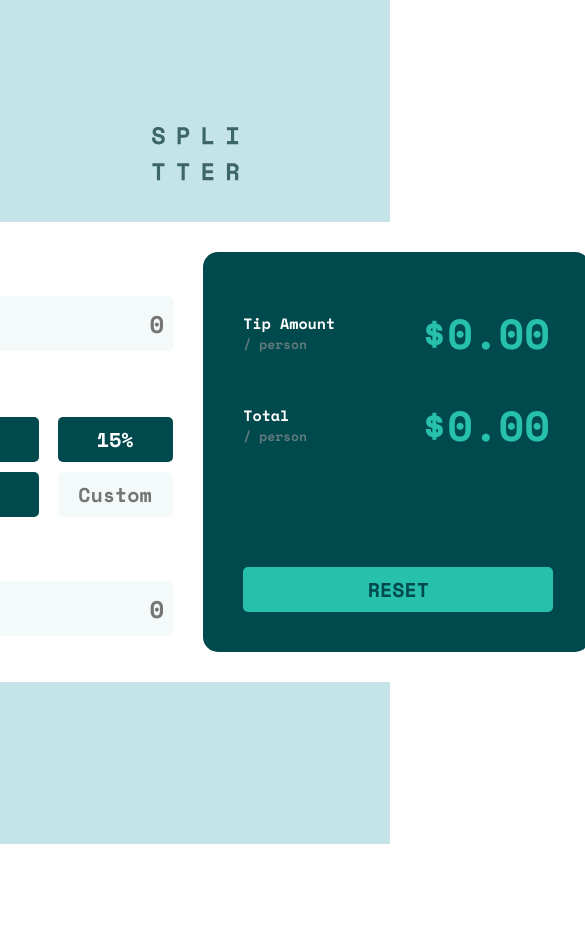
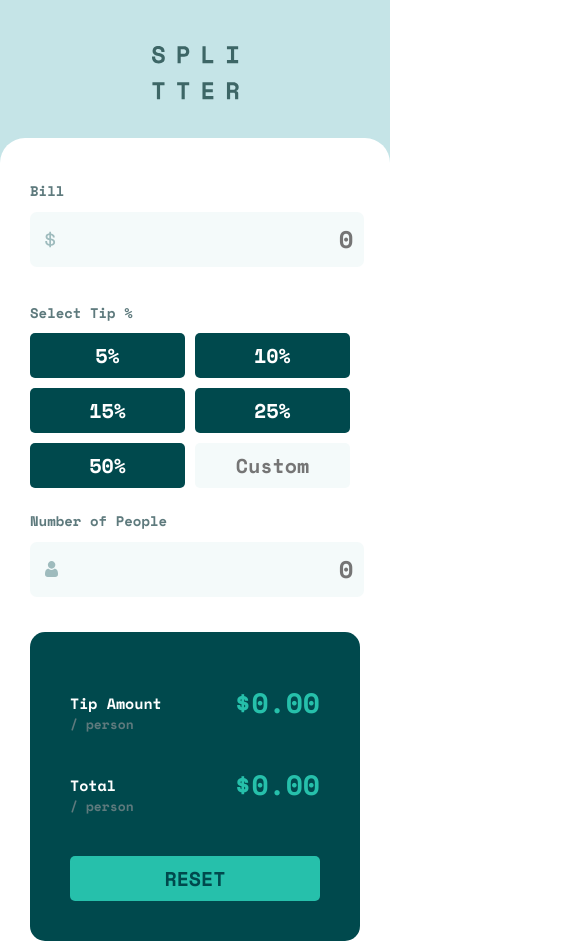
Before and after one commit to Whaleless/splitter-app, a plain HTML site: page index.html in a window 390 px wide. Shown: the top 941 px of the page, 585 px wide, since content can reach past the window. Before the commit the page ends 844 px from the top, so only its background shows below. Drawn offline with nearby package versions, Linux system fonts and the light colour scheme.

Commit message:
Release 2.0
- mobile version created
- minor bug fixes

```diff
--- a/index.html
+++ b/index.html
@@ -10,15 +10,12 @@
   <link rel="icon" type="image/png" sizes="32x32" href="./images/favicon-32x32.png">
   <link rel="stylesheet" type="text/css" href="style.css">
   <title>Splitter</title>
-
 </head>
 <body>
-
   <section class="back">
 
+  <section class="main-block">
     <img src="images/logo.svg" class="logo">
-
-  <section class="main-block">
     <section class="settings-block">
 
       <div class="bill-block">
@@ -32,24 +29,24 @@
           <input type="radio" name="tips" id="0%Tip" class="tip-radios tip-0" value="0" checked>
         </div>
         <div class="radio-block">
-    <input type="radio" name="tips" id="5%Tip" class="tip-radios tip-5%" value="5">
-    <label for="5%Tip" class="tipLabel tip-5%">5%</label>
+          <input type="radio" name="tips" id="5%Tip" class="tip-radios" value="5">
+          <label for="5%Tip" class="tipLabel">5%</label>
         </div>
         <div class="radio-block">
-    <input type="radio" name="tips" id="10%Tip" class="tip-radios tip-10%" value="10">
-    <label for="10%Tip" class="tipLabel tip-10%">10%</label>
+          <input type="radio" name="tips" id="10%Tip" class="tip-radios" value="10">
+          <label for="10%Tip" class="tipLabel">10%</label>
         </div>
         <div class="radio-block">
-    <input type="radio" name="tips" id="15%Tip" class="tip-radios tip-15%" value="15">
-    <label for="15%Tip" class="tipLabel tip-15%">15%</label>
+          <input type="radio" name="tips" id="15%Tip" class="tip-radios" value="15">
+          <label for="15%Tip" class="tipLabel">15%</label>
         </div>
         <div class="radio-block">
-    <input type="radio" name="tips" id="25%Tip" class="tip-radios tip-25%" value="25">
-    <label for="25%Tip" class="tipLabel tip-25%">25%</label>
+          <input type="radio" name="tips" id="25%Tip" class="tip-radios" value="25">
+          <label for="25%Tip" class="tipLabel">25%</label>
         </div>
         <div class="radio-block">
-    <input type="radio" name="tips" id="50%Tip" class="tip-radios tip-50%" value="50">
-    <label for="50%Tip" class="tipLabel tip-50%">50%</label>
+          <input type="radio" name="tips" id="50%Tip" class="tip-radios" value="50">
+          <label for="50%Tip" class="tipLabel">50%</label>
         </div>
         <div class="radio-block">
           <input type="text" name="tips" placeholder="Custom" class="tip-custom tip-custom-unselected">
@@ -61,7 +58,6 @@
         <p class="error dis">Can't be zero</p>
         <input type="text" placeholder="0" class="People-Num" maxlength="3" id="PeopleNum">
       </div>
-
   </section>
 
   <section class="result-block">
@@ -77,9 +73,7 @@
   <p class="Result-desc">/ person</p>
   <h2 class="totalResult result result-standart">$0.00</h2>
 </div>
-
     <input type="button" value="Reset" class="resetButton">
-
     </section>
   </section>
 </section>
--- a/script.js
+++ b/script.js
@@ -57,6 +57,7 @@ for (let i = 0; i < 6; i++) {
 
     resetButton.addEventListener('click', function () {
         radioButton.checked = false;
+        radioDef.checked = true;
 
         customTip.value = '';
         customTip.classList.replace('tip-custom-selected', 'tip-custom-unselected');
--- a/style.css
+++ b/style.css
@@ -6,7 +6,7 @@ body {
 img {
     position: absolute;
     left: 50%;
-    top: 15%;
+    top: -30%;
     margin-left: -43px;
 }
 
@@ -26,7 +26,7 @@ img {
     top: 50%;
     left: 50%;
     margin-top: -200px;
-    margin-left: -435px;
+    margin-left: -430px;
 
     background: white;
     border-radius: 25px;
@@ -40,41 +40,42 @@ img {
 .settings-block {
     width: 50%;
     margin-top: 10px;
-
 }
 
 .result-block {
-    background-color: hsl(183, 100%, 15%);
-    border-radius: 15px;
+    display: flex;
+    flex-direction: column;
     width: 50%;
     box-sizing: border-box;
     padding: 40px;
+    border-radius: 15px;
+    background-color: hsl(183, 100%, 15%);
 }
 
 label {
+    margin-bottom: 10px;
     font-size: 14px;
     color: hsl(186, 14%, 43%);
-    margin-bottom: 10px;
 }
 
 .billInput {
     width: 95%;
     height: 45px;
-    border: none;
     margin: 10px 0 35px;
     padding: 5px 10px;
+    float: left;
+    text-align: right;
+    border: none;
     border-radius: 7px;
-    text-align: right;
     font-family: 'Space Mono', monospace;
+    font-size: 24px;
     background: hsl(189, 41%, 97%) url("images/icon-dollar.svg") no-repeat 15px 50%;
-    font-size: 24px;
-    float: left;
 }
 
 .billInput:focus {
+    margin: 9px 0 34px;
     outline: none;
     border:1px solid #07cc69;
-    margin: 9px 0 34px;
     font-family: 'Space Mono', monospace;
 }
 
@@ -85,9 +86,9 @@ label {
 .radio-block {
     display: inline-block;
     width: 30%;
-    margin-right: 9px;
+    height: 45px;
+    margin-right: 1%;
     margin-bottom: 10px;
-    height: 45px;
 }
 
 .tip-radios {
@@ -96,13 +97,13 @@ label {
 
 .tipLabel {
     display: inline-block;
+    box-sizing: border-box;
     width: 100%;
     height: 45px;
+    padding: 10px;
+    text-align: center;
     background-color: hsl(183, 100%, 15%);
     border-radius: 5px;
-    box-sizing: border-box;
-    padding: 10px;
-    text-align: center;
     line-height: 25px;
     font-size: 20px;
     color: white;
@@ -166,57 +167,58 @@ input:focus::placeholder {
 }
 
 .People-Num {
+    float: left;
     width: 95%;
     height: 45px;
-    border: none;
     margin: 10px 0 35px;
     padding: 5px 10px;
+    border: none;
     border-radius: 7px;
+    font-family: 'Space Mono', monospace;
+    font-size: 24px;
     text-align: right;
-    font-family: 'Space Mono', monospace;
     background: hsl(189, 41%, 97%) url("images/icon-person.svg") no-repeat 15px 50%;
-    font-size: 24px;
-    float: left;
 }
 
 .People-Num:focus {
+    margin: 10px 0 34px;
     outline: none;
     border:1px solid #07cc69;
-    margin: 10px 0 34px;
     font-family: 'Space Mono', monospace;
 }
 
 .error-border {
+    margin: 10px 0 34px;
     border: 1px solid rgba(255, 0, 0, 0.76);
-    margin: 10px 0 34px;
 }
 
 .infoBlock {
     position: relative;
+    margin-bottom: 40px;
 }
 
 .tipResult-block {
     margin-top: 20px;
-    margin-bottom: 50px;
+
 }
 
 h2 {
+    margin: 0;
     color: white;
     font-size: 15px;
-    margin: 0;
 }
 
 p {
+    margin: 0;
     color: hsl(186, 14%, 43%);
     font-size: 13px;
-    margin: 0;
 }
 
 .result {
+    float: right;
     position: absolute;
     top: -10px;
     right: 0px;
-    float: right;
     color: hsl(172, 67%, 45%)
 }
 
@@ -229,17 +231,16 @@ p {
 }
 
 input[type='button'] {
-    position: absolute;
-    bottom: 70px;
-    width: 310px;
     box-sizing: border-box;
+    width: 100%;
     height: 45px;
+    margin-top: auto;
     border-radius: 5px;
     background-color: hsl(172, 67%, 45%);
     border: 0;
-    text-transform: uppercase;
     font-size: 20px;
     font-family: 'Space Mono', monospace;
+    text-transform: uppercase;
     color: hsl(183, 100%, 15%);
     transition-duration: 0.2s;
     cursor: pointer;
@@ -259,7 +260,54 @@ input[type='button']:active {
 }
 
 .error {
+    float: right;
     color: rgba(255, 0, 0, 0.76);
-    float: right;
     line-height: 23px;
 }
+
+@media (max-width: 860px ) {
+    img {
+        top: -12%;
+    }
+
+    .main-block {
+        display: block;
+        box-sizing: border-box;
+        width: 100%;
+        height: 90%;
+        left: 0;
+        top: 40%;
+        margin-left: 0;
+    }
+
+    .settings-block {
+        width: 100%;
+    }
+
+    .result-block {
+
+        width: 100%;
+        margin-top: 100px;
+    }
+
+    input[type='button'] {
+        position: static;
+    }
+}
+
+@media (max-width: 435px) {
+    .result {
+        font-size: 28px;
+    }
+
+    .radio-block {
+        width: 47%;
+        margin-right: 1%;
+    }
+
+    .radio-block:nth-child(2n + 1) {
+        margin-right: 0;
+        margin-bottom: 0;
+    }
+
+}
```
Lines whose indentation alone changed are shown as unchanged.
